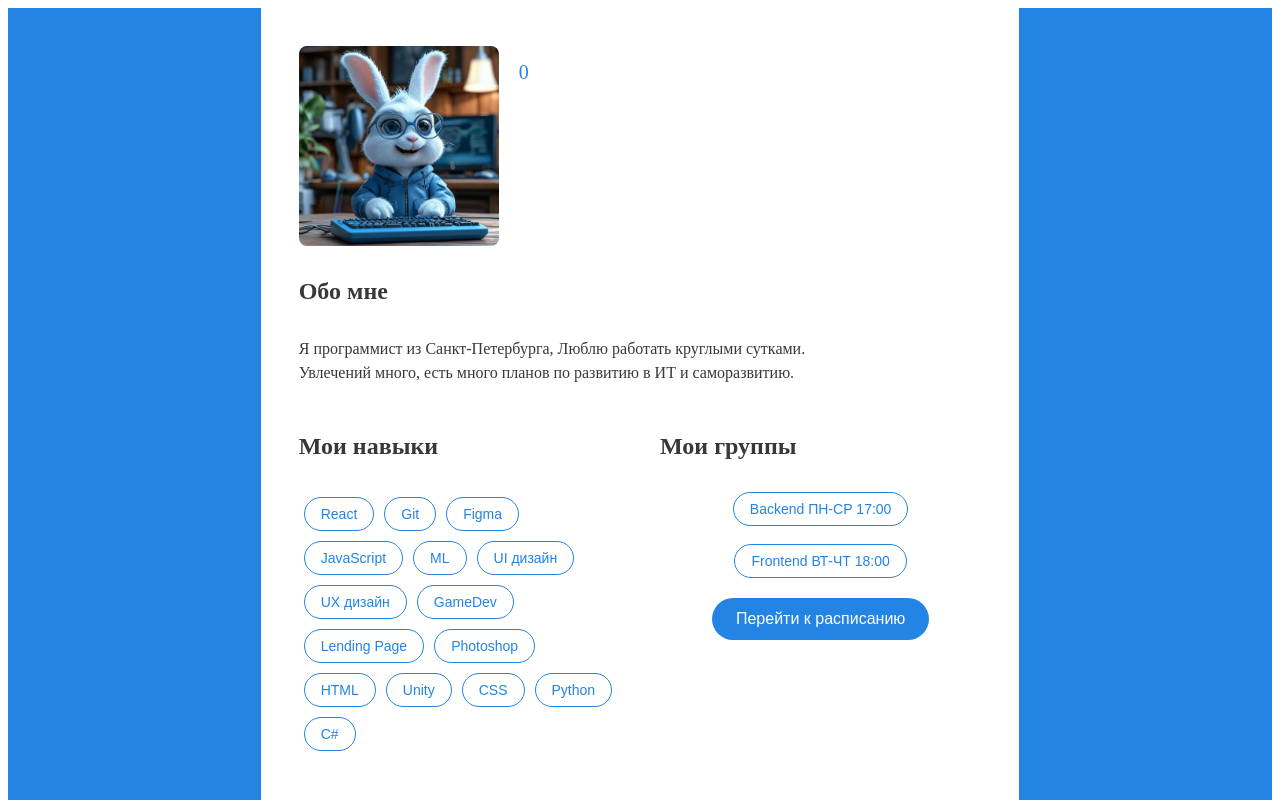
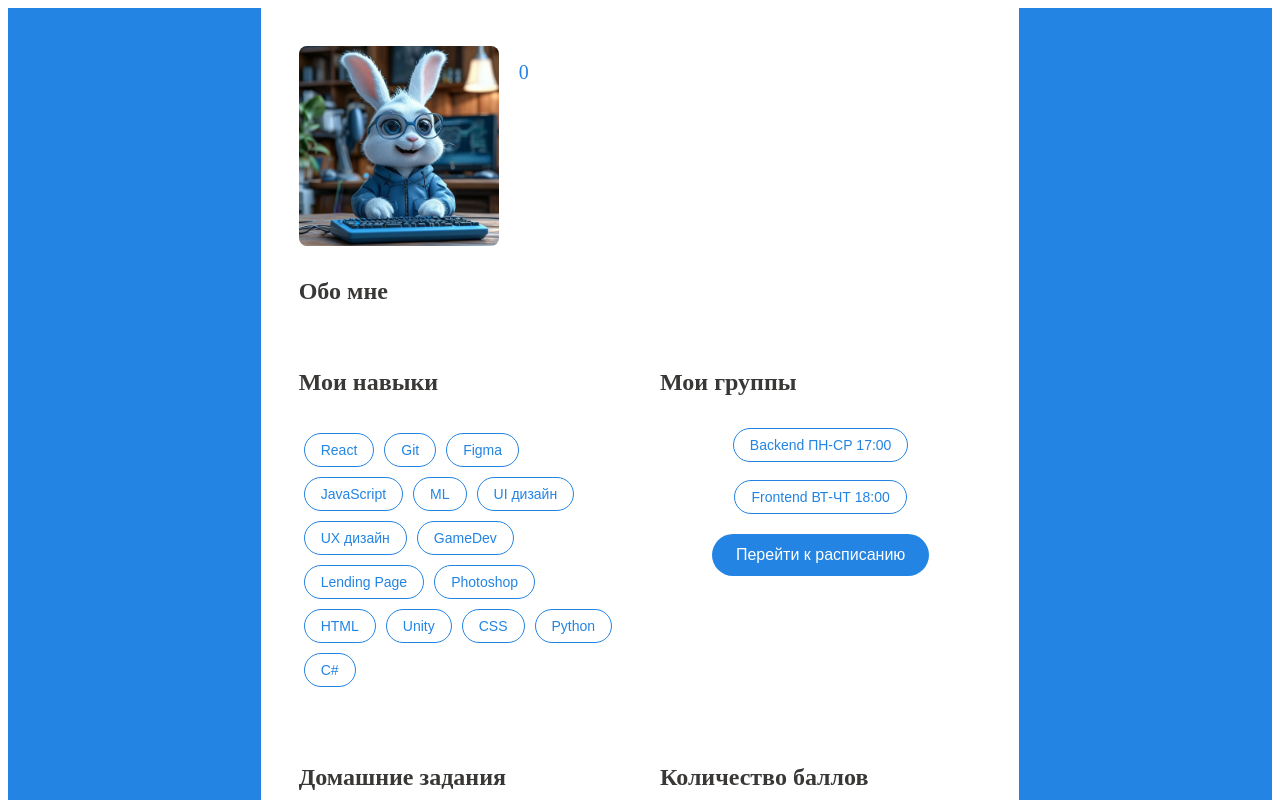
Before and after one commit to ValeryManoilov/profilecodapp, a React (Vite) app: page /profile in a window 1280 px wide. Shown: the top 800 px of the page. Built offline with nearby package versions, Linux system fonts and the light colour scheme.

Commit message:
test116 commit

```diff
--- a/src/components/HelloPage.jsx
+++ b/src/components/HelloPage.jsx
@@ -84,8 +84,6 @@ const HelloPage = () => {
                             }
                         })
                         .then((res) => {
-                            console.log(res.data.approveStady)
-                            console.log(res.data.approveStady == "Wait")
                             switch(res.data.approveStady)
                             {
                                 case("Wait"):
--- a/src/components/MainComponents/Description.jsx
+++ b/src/components/MainComponents/Description.jsx
@@ -1,3 +1,4 @@
+import userStore from '../../stores/UserStore';
 import H2 from './UI/H2';
 import styled from 'styled-components';
 
@@ -16,7 +17,7 @@ const Description = ({  infa }) => {
   return (
     <>
     <H2>Обо мне</H2>
-    <P>{infa}</P>
+    <P>{userStore.user.aboutMe}</P>
 
     </>
   );
--- a/src/components/MainComponents/Main.jsx
+++ b/src/components/MainComponents/Main.jsx
@@ -12,18 +12,8 @@ const Main= () => {
       <>
       <div className="Wrapper">
         <div className="Container">
-        <Info
-            name="Иванов Иван Иванович"
-            details="Студент, 3 курс"
-            bio="Мне 18 лет, я fullstack-разработчик"
-            frontendRank="Топ-1 frontend"
-            backendRank="Топ-6 backend"
-          />
-          <Description
-          infa="Я программист из Санкт-Петербурга, Люблю работать круглыми
-сутками. Увлечений много,
-есть много планов по развитию в ИТ и саморазвитию.
-"/>
+        <Info/>
+          <Description/>
           <MainContainer/>
 
 
```
